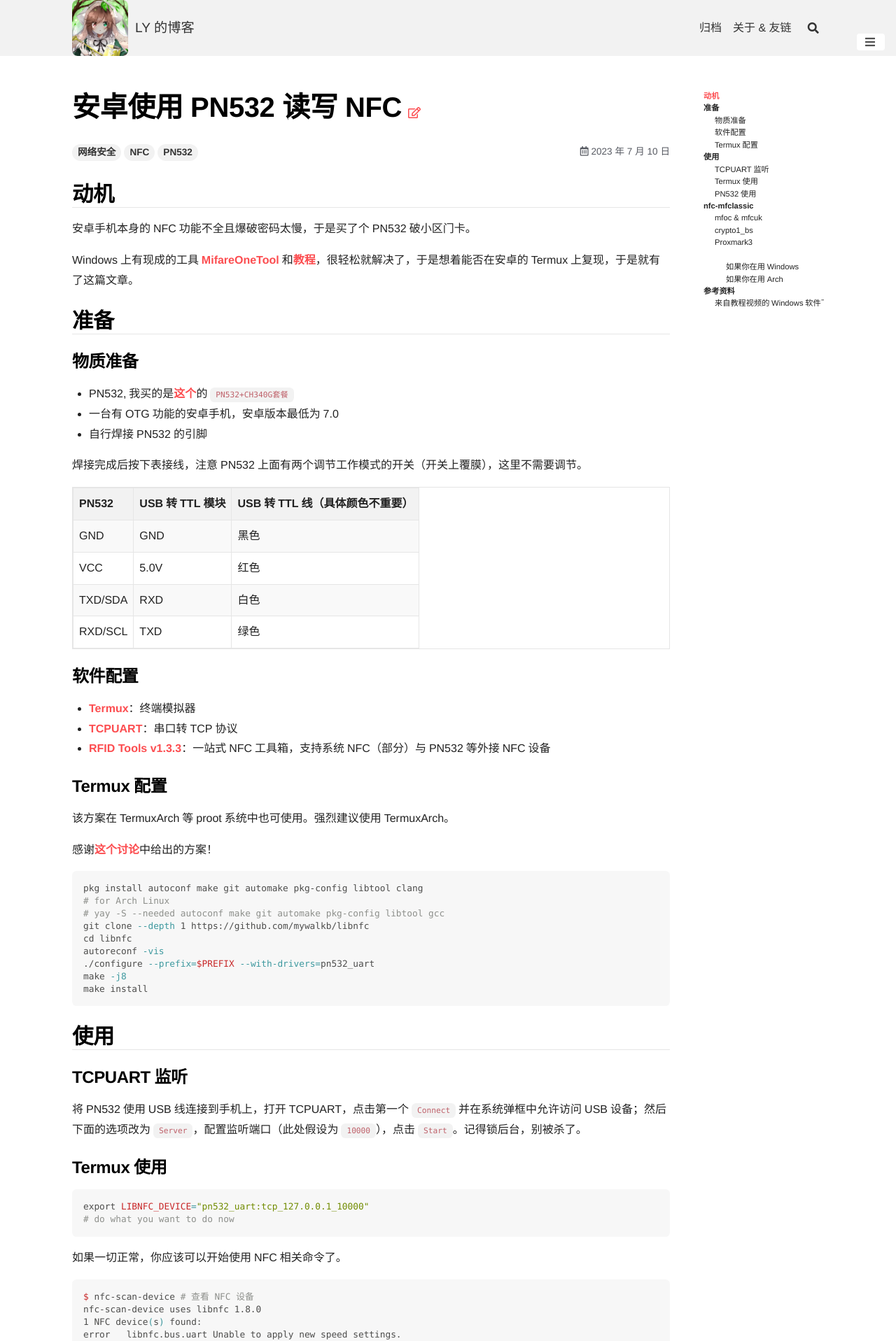
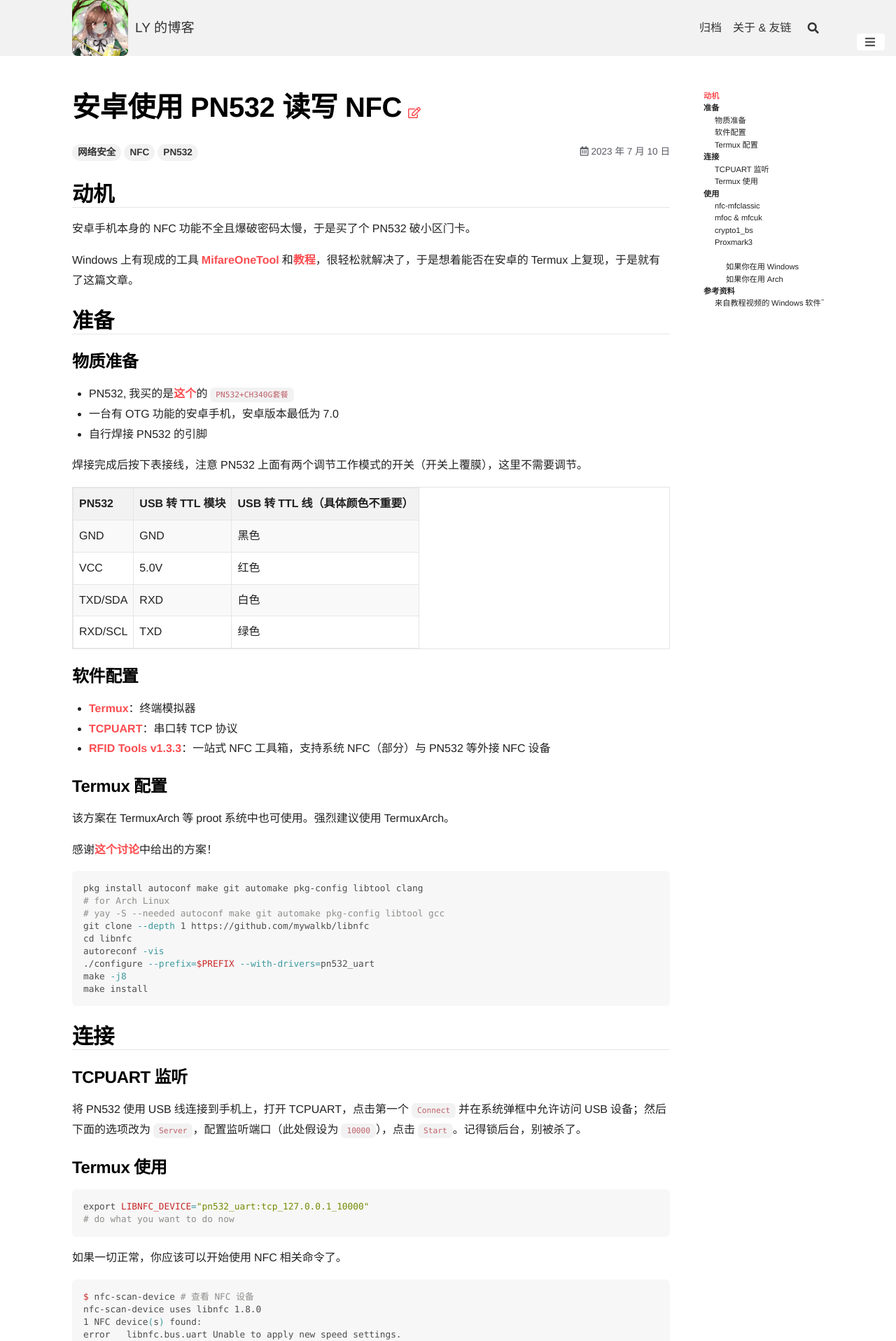
Before and after one commit to Young-Lord/Young-Lord.github.io, a Jekyll site: the page built from _posts/2023-07-10-安卓使用PN532读写NFC.md, in a window 1280 px wide. Shown: the top 1917 px of the page at 70% size. Built offline with Jekyll 4.4.1, drawn with Linux system fonts in a browser that asks for light colours; nearby versions of some CDN libraries; comment, search, counter and statistics services are not loaded.

Commit message:
更新博文：安卓使用 PN532 读写 NFC：bugfix

````diff
--- a/_posts/2023-07-10-安卓使用PN532读写NFC.md
+++ b/_posts/2023-07-10-安卓使用PN532读写NFC.md
@@ -52,7 +52,7 @@ make -j8
 make install
 ```
 
-## 使用
+## 连接
 
 ### TCPUART监听
 
@@ -84,9 +84,9 @@ ISO/IEC 14443A (106 kbps) target:
       SAK (SEL_RES): 08
 ```
 
-### PN532使用
+## 使用
 
-## nfc-mfclassic
+### nfc-mfclassic
 
 PN532放在卡片上，执行，若输出类似下图则完全无加密，可以直接读写。
 
@@ -204,14 +204,12 @@ Using no SIMD core.
 
 ## 参考资料
 
-[记一次使用pn532破解半加密门禁卡](https://xuyiyang.com.cn/archives/记一次使用pn532破解半加密门禁卡/)
-
-[树莓派进行hardnested破解](https://blog.imea.me/archive/1474.html)
-
-[Mifare 门禁卡复制](https://blog.czbix.com/clone-MIFARE-Classic-card.html)
+- [记一次使用pn532破解半加密门禁卡](https://xuyiyang.com.cn/archives/记一次使用pn532破解半加密门禁卡/)
+- [树莓派进行hardnested破解](https://blog.imea.me/archive/1474.html)
+- [Mifare 门禁卡复制](https://blog.czbix.com/clone-MIFARE-Classic-card.html)
 
 ### 来自[教程视频](https://www.bilibili.com/video/BV1xf4y1F7Dj/)的Windows软件下载链接
 
--[MifareOneTool](https://github.com/xcicode/MifareOneTool)
--[Proxmark3GUI](https://github.com/wh201906/Proxmark3GUI)
--[MifareOneTool增强版](https://wwm.lanzouw.com/ieTj5z64d3g)
+- [MifareOneTool](https://github.com/xcicode/MifareOneTool)
+- [Proxmark3GUI](https://github.com/wh201906/Proxmark3GUI)
+- [MifareOneTool增强版](https://wwm.lanzouw.com/ieTj5z64d3g)
````
Also changed, not shown: other parts of _posts/2023-07-10-安卓使用PN532读写NFC.md (+1 -1 lines).
